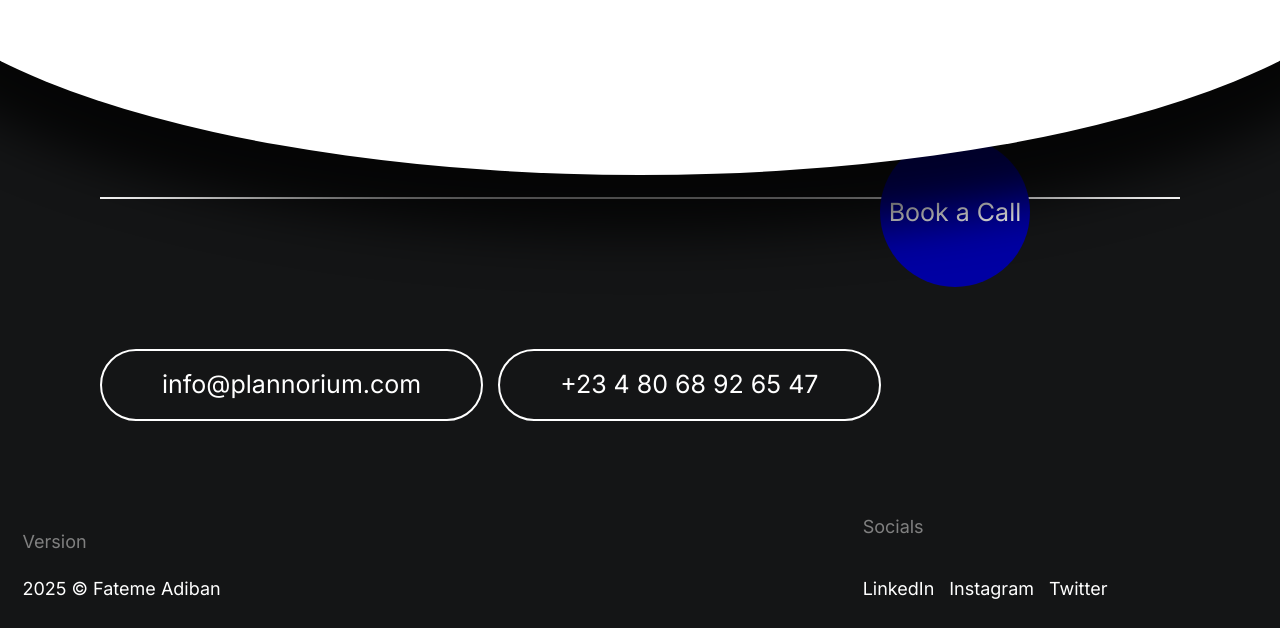
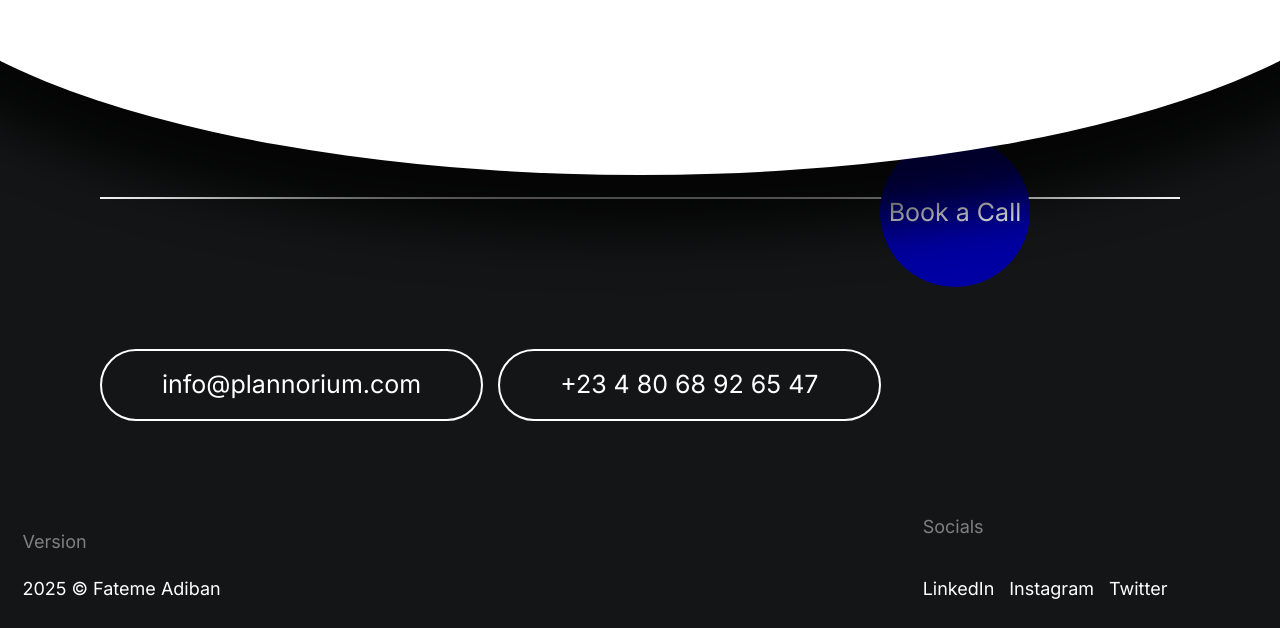
Before and after one commit to Plannorium/plannorium, a Next.js app: page / in a window 1280 px wide. Shown: the part 6027-6655 px from the top of the page. Built offline with nearby package versions, Linux system fonts and the light colour scheme.

Commit message:
updated margin for socials

```diff
--- a/src/components/Footer/style.module.css
+++ b/src/components/Footer/style.module.css
@@ -145,7 +145,7 @@
 }
 
 .contact .body .info div:last-child {
-  margin-right: 150px;
+  margin-right: 90px;
 }
 
 /* -------------------------------------------
```
